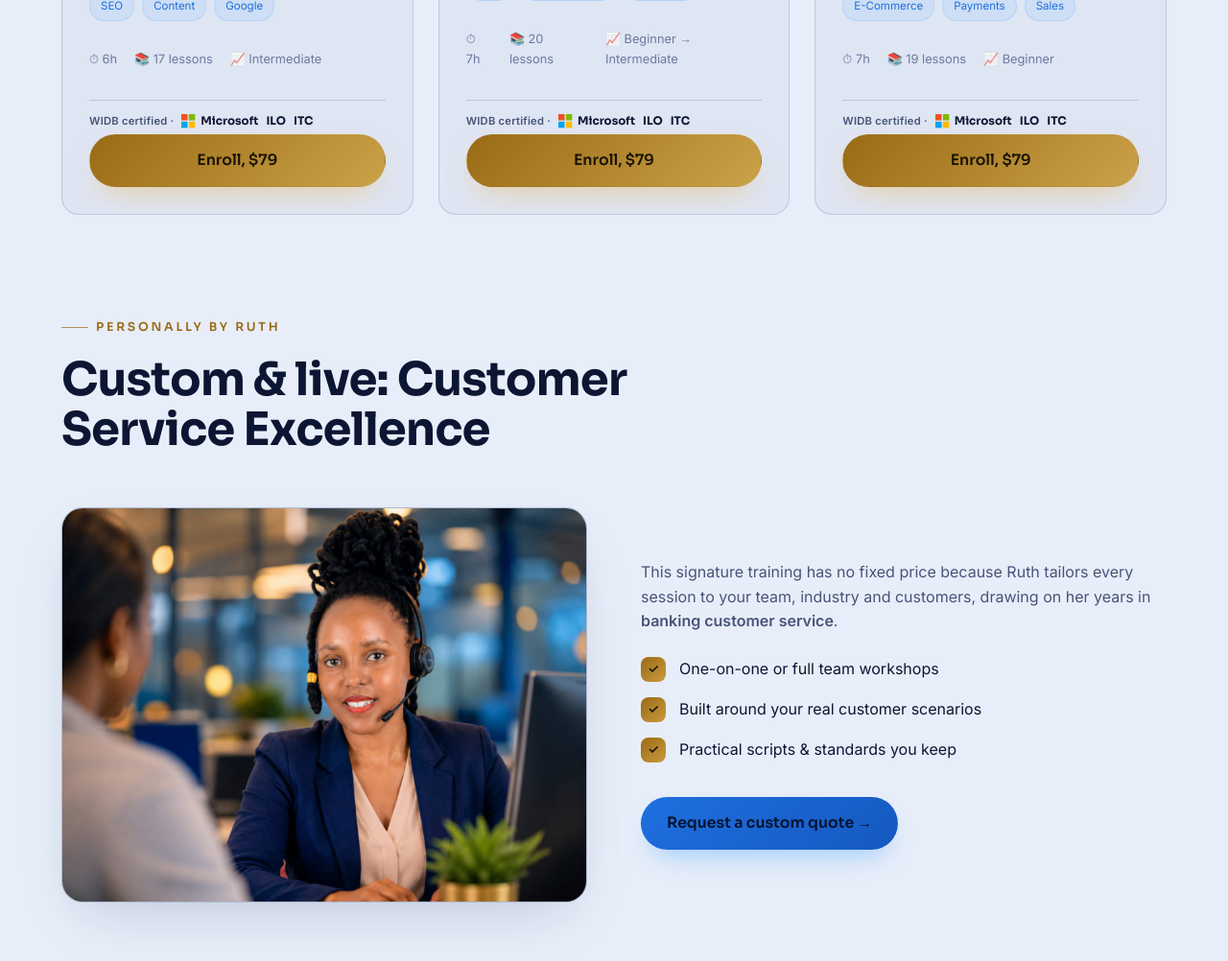
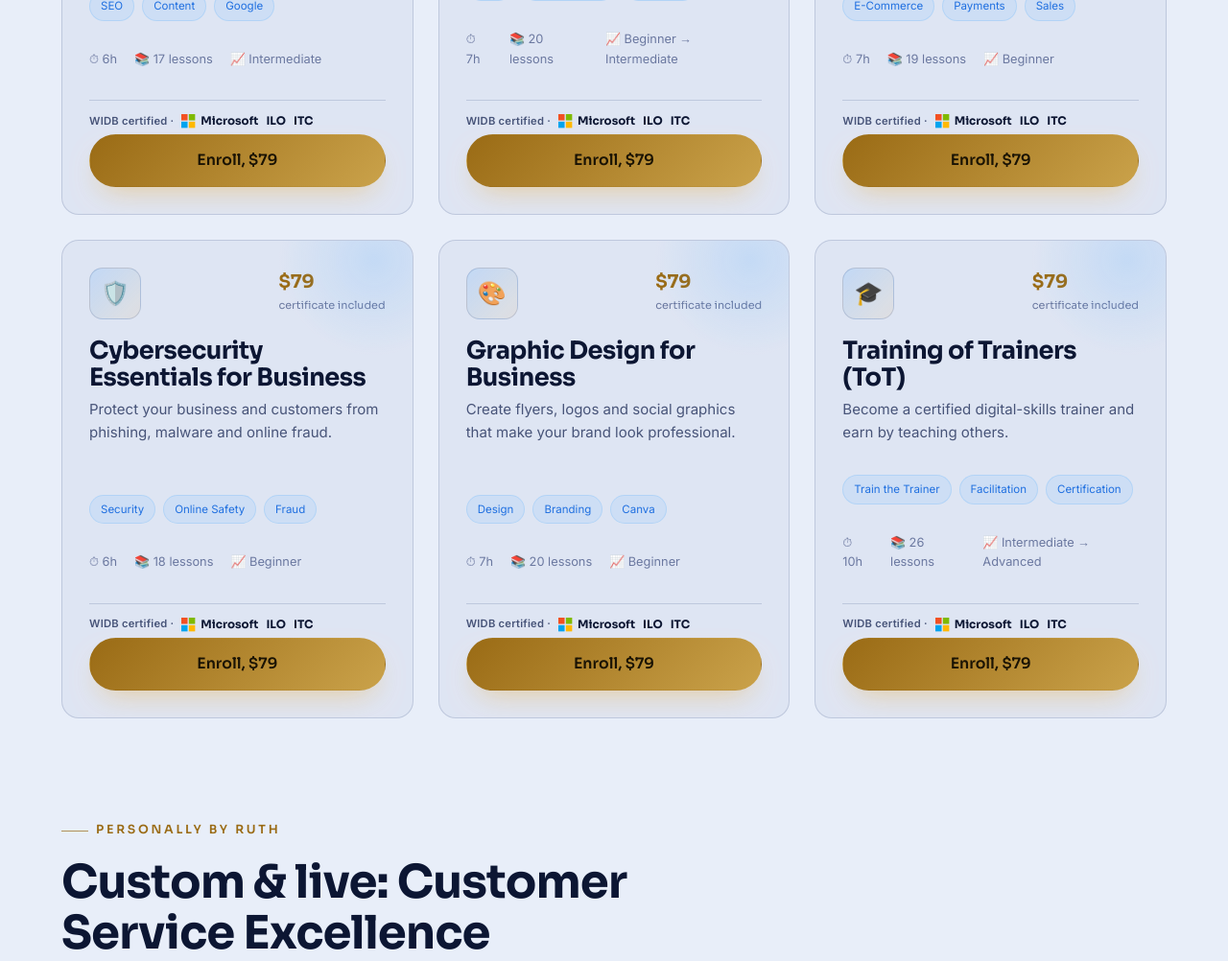
Before and after one commit to princess-israel/ruth-jackson-coach, a PHP site: page /programs.html in a window 1280 px wide. Shown: the part 1719-2721 px from the top of the page at 96% size. Run offline with PHP 8.4, Linux system fonts and the light colour scheme; some libraries are stand-ins or nearby versions.

Commit message:
Add 3 programs from old site, expandable course modules, Timshi branding, inclusive copy
- New programs: Cybersecurity Essentials, Graphic Design, Training of Trainers
- catalog_load now merges defaults + admin runtime so new courses appear live
- Course pages: topics replaced with an expandable module accordion (tap to expand)
- Timshi Universal Institute: logo in partners marquee + logo in checkout notice
- Homepage copy made inclusive (everyone, not only women); kept real credential names

Co-Authored-By: Claude Opus 4.8 <noreply@anthropic.com>

```diff
--- a/api/_catalog.php
+++ b/api/_catalog.php
@@ -10,13 +10,23 @@ function catalog_file() { return catalog_dir() . '/programs.json'; }
 function catalog_default_file() { return catalog_dir() . '/programs.default.json'; }
 
 function catalog_load() {
-  foreach ([catalog_file(), catalog_default_file()] as $f) {
-    if (file_exists($f)) {
-      $j = json_decode(file_get_contents($f), true);
-      if (is_array($j)) return $j;
-    }
+  // Merge committed defaults (base) with the admin-edited runtime catalog.
+  // Defaults provide any program not yet in the runtime file (e.g. newly added
+  // courses); runtime entries override default fields (e.g. admin price edits).
+  $read = function ($f) {
+    if (file_exists($f)) { $j = json_decode(file_get_contents($f), true); if (is_array($j)) return $j; }
+    return [];
+  };
+  $defaults = $read(catalog_default_file());
+  $runtime  = $read(catalog_file());
+
+  $byId = [];
+  foreach ($defaults as $p) { if (isset($p['id'])) $byId[$p['id']] = $p; }
+  foreach ($runtime as $p) {
+    if (!isset($p['id'])) continue;
+    $byId[$p['id']] = isset($byId[$p['id']]) ? array_merge($byId[$p['id']], $p) : $p;
   }
-  return [];
+  return array_values($byId);
 }
 
 function catalog_find($id) {
--- a/assets/css/styles.css
+++ b/assets/css/styles.css
@@ -501,3 +501,21 @@ section{position:relative}
 .topics-grid li{position:relative;padding-left:22px;font-size:.94rem;color:var(--muted)}
 .topics-grid li::before{content:"";position:absolute;left:0;top:.55em;width:7px;height:7px;border-radius:50%;background:var(--gold)}
 @media(max-width:680px){.topics-grid{grid-template-columns:1fr}}
+
+/* Course modules accordion */
+.modules{margin-top:16px;display:flex;flex-direction:column;gap:10px}
+.module{background:var(--glass);border:1px solid var(--line);border-radius:12px;overflow:hidden;transition:border-color .2s}
+.module[open]{border-color:var(--line-strong);background:var(--glass-2)}
+.module summary{display:flex;align-items:center;gap:14px;padding:15px 18px;cursor:pointer;list-style:none;font-family:var(--font-head);font-weight:600;font-size:.98rem}
+.module summary::-webkit-details-marker{display:none}
+.module summary:hover{background:rgba(255,255,255,.03)}
+.mod-num{flex:none;font-size:.82rem;color:var(--gold);font-weight:700;min-width:24px}
+.mod-title{flex:1}
+.mod-chev{flex:none;color:var(--muted-2);transition:transform .25s}
+.module[open] .mod-chev{transform:rotate(180deg);color:var(--gold)}
+.mod-body{padding:0 18px 16px 56px;color:var(--muted);font-size:.92rem;line-height:1.6}
+
+/* Timshi payment notice (in checkout) */
+.timshi-note{display:flex;gap:12px;align-items:flex-start;margin-top:14px;background:var(--glass);border:1px solid var(--line-strong);border-radius:12px;padding:12px 14px}
+.timshi-note img{width:46px;height:46px;border-radius:8px;flex:none;object-fit:cover}
+.timshi-note p{margin:0;font-size:.82rem;color:var(--text);line-height:1.5}
--- a/assets/js/data.js
+++ b/assets/js/data.js
@@ -109,6 +109,60 @@ window.RJ_PROGRAMS = [
       "Run launch promotions that drive first sales"
     ],
     summary: "Everything between a product idea and your first online order, in one guided path."
+  },
+  {
+    id: "cybersecurity-essentials",
+    icon: "🛡️",
+    title: "Cybersecurity Essentials for Business",
+    short: "Protect your business and customers from phishing, malware and online fraud.",
+    price: 79,
+    level: "Beginner",
+    hours: 6,
+    lessons: 18,
+    tags: ["Security", "Online Safety", "Fraud"],
+    outcomes: [
+      "Spot phishing, scams and fake messages before they cost you",
+      "Secure your email, passwords and social accounts properly",
+      "Protect customer data and payments from theft",
+      "Recover quickly and safely if something goes wrong"
+    ],
+    summary: "Most small businesses are one careless click away from a costly breach. This course gives you the practical habits and simple tools to keep your money, accounts and customers safe online."
+  },
+  {
+    id: "graphic-design",
+    icon: "🎨",
+    title: "Graphic Design for Business",
+    short: "Create flyers, logos and social graphics that make your brand look professional.",
+    price: 79,
+    level: "Beginner",
+    hours: 7,
+    lessons: 20,
+    tags: ["Design", "Branding", "Canva"],
+    outcomes: [
+      "Design flyers, posters and social posts that get noticed",
+      "Create a simple, memorable logo and brand kit",
+      "Use free tools like Canva like a pro",
+      "Keep a consistent, professional look everywhere"
+    ],
+    summary: "You don't need a designer or expensive software. Learn to create eye-catching, on-brand visuals yourself, so your business looks as professional as the big players."
+  },
+  {
+    id: "training-of-trainers",
+    icon: "🎓",
+    title: "Training of Trainers (ToT)",
+    short: "Become a certified digital-skills trainer and earn by teaching others.",
+    price: 79,
+    level: "Intermediate → Advanced",
+    hours: 10,
+    lessons: 26,
+    tags: ["Train the Trainer", "Facilitation", "Certification"],
+    outcomes: [
+      "Plan and deliver engaging training sessions with confidence",
+      "Facilitate both in-person and online workshops",
+      "Assess learners and issue meaningful certificates",
+      "Build a new income stream as a recognised trainer"
+    ],
+    summary: "This is the very pathway that certified Ruth as a WIDB Lead Trainer. Learn to train others in digital business on global platforms, earn a recognised certification, and turn your skills into a new way to earn."
   }
 ];
 
@@ -146,80 +200,111 @@ window.RJ_ARTICLE_IMG = {
 
 /* Partner organisations (real WIDB ecosystem) */
 window.RJ_PARTNERS = [
-  "Microsoft", "Women in Digital Business", "ITC · International Training Centre",
-  "International Labour Organization", "Microsoft Elevate", "EY"
+  "Timshi Universal Institute", "Microsoft", "Women in Digital Business",
+  "ITC · International Training Centre", "International Labour Organization", "EY"
 ];
 
-/* Topics covered in each course (syllabus shown on the course page).
-   Kept as a separate map so it survives the admin/server catalog merge. */
-window.RJ_PROGRAM_TOPICS = {
+/* Course modules — shown as an expandable accordion on each course page.
+   Each module has a title (t) and "what to expect" detail (d). Kept here (client-side,
+   keyed by program id) so it shows for any program regardless of the server catalog. */
+window.RJ_PROGRAM_MODULES = {
   "ai-women-entrepreneurs": [
-    "What AI is (and isn't) for a small business",
-    "Writing with ChatGPT: content, emails & proposals",
-    "AI prompts that get usable results every time",
-    "Creating images & graphics with AI tools",
-    "Automating admin, replies & scheduling",
-    "Building a simple AI workflow for your business",
-    "Using AI safely & responsibly",
-    "Your 30-day practical AI action plan"
+    { t: "What AI really is for a small business", d: "Cut through the hype: what AI can and can't do, and where it saves you the most time and money." },
+    { t: "Writing with ChatGPT & Copilot", d: "Draft content, emails, proposals and product descriptions in minutes instead of hours." },
+    { t: "Prompts that get usable results", d: "A simple prompting formula so the AI sounds like you and gives output you can actually use." },
+    { t: "Creating images & graphics with AI", d: "Generate logos, social posts and marketing visuals without a designer." },
+    { t: "Automating admin & replies", d: "Set up AI to handle repetitive messages, scheduling and routine tasks for you." },
+    { t: "Build a simple AI workflow", d: "Connect the tools into one repeatable system that runs part of your business." },
+    { t: "Using AI safely & responsibly", d: "Protect your data and avoid the common mistakes that get businesses into trouble." },
+    { t: "Your 30-day AI action plan", d: "Leave with a clear, week-by-week plan to put everything into practice." }
   ],
   "digital-marketing-social": [
-    "Knowing your audience & ideal customer",
-    "Building a recognisable brand voice & look",
-    "A content calendar that posts consistently",
-    "Writing captions & hooks that convert",
-    "Growing on Instagram, Facebook & TikTok",
-    "Running affordable Meta & TikTok ads",
-    "Reading your analytics & doubling down",
-    "Turning followers into paying customers"
+    { t: "Know your audience", d: "Define your ideal customer so every post speaks directly to the people who buy." },
+    { t: "Brand voice & visual identity", d: "Build a recognisable look and tone that makes your business memorable." },
+    { t: "A content calendar that runs itself", d: "Plan a month of posts in one sitting so you're never stuck for ideas." },
+    { t: "Captions & hooks that convert", d: "Write scroll-stopping openers and calls-to-action that turn views into sales." },
+    { t: "Growing on Instagram, Facebook & TikTok", d: "Practical growth tactics for each platform, no follower-buying gimmicks." },
+    { t: "Affordable, high-converting ads", d: "Run small Meta & TikTok ad budgets that actually bring customers." },
+    { t: "Reading your analytics", d: "Understand which posts work and double down on what's already winning." },
+    { t: "Followers into paying customers", d: "Move people from likes to messages to orders with a simple funnel." }
   ],
   "website-development": [
-    "Planning a website that sells",
-    "Choosing the right no-code platform",
-    "Pages every business site needs",
-    "Connecting a domain & business email",
-    "Adding payment & WhatsApp buttons",
-    "Making it fast & mobile-friendly",
-    "Basic on-page SEO for your pages",
-    "Publishing & maintaining it yourself"
+    { t: "Plan a website that sells", d: "Map the pages and journey that turn visitors into enquiries and buyers." },
+    { t: "Choose the right no-code platform", d: "Pick the easiest tool for your needs and budget, no coding required." },
+    { t: "Pages every business needs", d: "Build your home, services, about and contact pages the right way." },
+    { t: "Connect a domain & business email", d: "Get a professional yourname.com address and matching email." },
+    { t: "Add payment & WhatsApp buttons", d: "Let customers pay and reach you directly from your site." },
+    { t: "Fast & mobile-friendly", d: "Make sure your site loads quickly and looks great on phones." },
+    { t: "Basic on-page SEO", d: "Set up titles and text so Google can find and rank your pages." },
+    { t: "Publish & maintain it yourself", d: "Go live and confidently update your own site whenever you need." }
   ],
   "seo-online-visibility": [
-    "How Google search actually works",
-    "Finding keywords your customers type",
-    "Writing pages & articles that rank",
-    "On-page SEO essentials",
-    "Setting up Google Business Profile",
-    "Getting found for local searches",
-    "Free tools to track rankings & traffic",
-    "A monthly SEO routine you can keep"
+    { t: "How Google search works", d: "Understand what Google rewards so you can show up for the right searches." },
+    { t: "Find the keywords customers type", d: "Discover the exact phrases your buyers use, using free tools." },
+    { t: "Write pages & articles that rank", d: "Structure content the way Google and readers both love." },
+    { t: "On-page SEO essentials", d: "Titles, headings, links and images optimised the simple way." },
+    { t: "Google Business Profile", d: "Set up and optimise your profile to win local, ready-to-buy customers." },
+    { t: "Getting found locally", d: "Rank for 'near me' searches in your town or city." },
+    { t: "Track rankings & traffic for free", d: "Use Search Console and free tools to see what's working." },
+    { t: "A monthly SEO routine", d: "A short, repeatable checklist that grows free traffic over time." }
   ],
   "data-analysis-growth": [
-    "The numbers every business should track",
-    "Organising your data in spreadsheets",
-    "Building simple, clear dashboards",
-    "Reading sales, costs & profit with confidence",
-    "Spotting trends & seasonality",
-    "Using AI to summarise & explain data",
-    "Turning insights into decisions",
-    "Pricing & margin basics"
+    { t: "The numbers every business tracks", d: "Know the handful of metrics that actually drive decisions." },
+    { t: "Organise your data in spreadsheets", d: "Set up clean, simple sheets you'll actually keep using." },
+    { t: "Build clear dashboards", d: "Turn rows of numbers into simple charts you can read at a glance." },
+    { t: "Read sales, costs & profit", d: "Understand where your money really comes from and goes." },
+    { t: "Spot trends & seasonality", d: "See patterns early so you can plan stock, staff and promotions." },
+    { t: "Use AI to explain your data", d: "Let AI summarise your numbers in plain language." },
+    { t: "Turn insights into decisions", d: "Translate what you see into concrete actions that grow the business." },
+    { t: "Pricing & margin basics", d: "Price with confidence so every sale makes the profit you intend." }
   ],
   "ecommerce-selling-online": [
-    "Choosing the right platform for your products",
-    "Setting up your online store",
-    "Taking payments (cards & M-Pesa)",
-    "Delivery, shipping & order tracking",
-    "Photographing & listing products that sell",
-    "Writing product descriptions that convert",
-    "Launch promotions that drive first sales",
-    "Handling orders & customer follow-up"
+    { t: "Choose the right platform", d: "Match the best store platform to your products and budget." },
+    { t: "Set up your online store", d: "Build a clean, trustworthy store ready to take orders." },
+    { t: "Take payments (cards & M-Pesa)", d: "Accept money smoothly with the methods your customers use." },
+    { t: "Delivery & order tracking", d: "Set up shipping, delivery and tracking that keeps customers happy." },
+    { t: "Photograph & list products", d: "Make your products look irresistible with simple phone photography." },
+    { t: "Descriptions that convert", d: "Write product copy that answers questions and closes the sale." },
+    { t: "Launch promotions", d: "Run launch offers that drive your first wave of orders." },
+    { t: "Orders & customer follow-up", d: "Handle orders professionally and turn buyers into repeat customers." }
+  ],
+  "cybersecurity-essentials": [
+    { t: "The threats facing small businesses", d: "Understand phishing, malware, scams and fraud in plain language." },
+    { t: "Spotting phishing & fake messages", d: "Learn the tell-tale signs before a bad click costs you money." },
+    { t: "Strong passwords & 2FA", d: "Lock down your accounts with a system that's secure and easy to use." },
+    { t: "Securing email & social accounts", d: "Protect the accounts that run your business and brand." },
+    { t: "Protecting customer data & payments", d: "Keep customer information and money safe, and stay trustworthy." },
+    { t: "Safe devices & networks", d: "Simple settings for your phone, laptop and Wi-Fi that block most attacks." },
+    { t: "If something goes wrong", d: "A calm, step-by-step plan to recover quickly from a hack or scam." },
+    { t: "Your security checklist", d: "Leave with a one-page routine to stay protected every week." }
+  ],
+  "graphic-design": [
+    { t: "Design principles that work", d: "The few rules of layout, balance and contrast that make designs look professional." },
+    { t: "Colour & typography basics", d: "Choose colours and fonts that fit your brand and read well everywhere." },
+    { t: "Mastering Canva (free)", d: "Work fast in Canva with templates, layers and brand kits." },
+    { t: "Flyers, posters & banners", d: "Create print and digital marketing pieces that get attention." },
+    { t: "Designing a simple logo", d: "Build a clean, memorable logo and a matching brand kit." },
+    { t: "Social media graphics", d: "Make consistent, scroll-stopping posts and stories." },
+    { t: "Visuals for your website", d: "Design headers, buttons and images that lift your site." },
+    { t: "Building a consistent brand", d: "Keep one professional look across everything you publish." }
+  ],
+  "training-of-trainers": [
+    { t: "What makes a great trainer", d: "The mindset and skills that turn an expert into an effective teacher." },
+    { t: "Designing a training session", d: "Plan clear objectives, content and timing learners actually follow." },
+    { t: "Engaging delivery techniques", d: "Keep any room energised, whether in person or online." },
+    { t: "Facilitating online workshops", d: "Run smooth, interactive sessions on global platforms." },
+    { t: "Handling questions & tough rooms", d: "Stay confident and in control with any group." },
+    { t: "Assessing learners & certifying", d: "Measure progress fairly and issue certificates that mean something." },
+    { t: "Getting certified & onboarded", d: "Earn your trainer certification and access to training platforms." },
+    { t: "Earning as a trainer", d: "Turn your new credential into a real, recurring income stream." }
   ],
   "customer-service-excellence": [
-    "The mindset of world-class service",
-    "Turning complaints into loyalty",
-    "Communication frameworks that calm any situation",
-    "Phone, chat & in-person service standards",
-    "Handling difficult customers with confidence",
-    "Building a service culture for your team",
-    "Scripts & standards your team keeps"
+    { t: "The mindset of world-class service", d: "Why trust, not just politeness, is what wins loyal customers." },
+    { t: "Turning complaints into loyalty", d: "A recovery method that turns upset customers into fans." },
+    { t: "Communication frameworks", d: "Simple scripts that calm tension and build trust fast." },
+    { t: "Phone, chat & in-person standards", d: "Consistent service across every channel your team uses." },
+    { t: "Handling difficult customers", d: "Stay composed and resolve hard situations with confidence." },
+    { t: "Building a service culture", d: "Standards and habits your whole team can own, not just memorise." },
+    { t: "Scripts & standards you keep", d: "Leave with practical templates tailored to your business." }
   ]
 };
--- a/assets/js/main.js
+++ b/assets/js/main.js
@@ -261,6 +261,7 @@
     mq.innerHTML = set + set; // duplicate for seamless loop
   }
   function partnerLogo(name) {
+    if (/timshi/i.test(name)) return `<img src="assets/img/timshi-logo.png" alt="Timshi Universal Institute" style="width:26px;height:26px;border-radius:6px;object-fit:cover">`;
     if (/microsoft/i.test(name)) return `<svg width="22" height="22" viewBox="0 0 23 23"><rect width="10" height="10" fill="#f25022"/><rect x="12" width="10" height="10" fill="#7fba00"/><rect y="12" width="10" height="10" fill="#00a4ef"/><rect x="12" y="12" width="10" height="10" fill="#ffb900"/></svg>`;
     if (/itc|labour|ilo/i.test(name)) return `<svg width="22" height="22" viewBox="0 0 24 24" fill="none" stroke="#4ea8ff" stroke-width="1.6"><circle cx="12" cy="12" r="9"/><path d="M3 12h18M12 3a14 14 0 0 1 0 18M12 3a14 14 0 0 0 0 18"/></svg>`;
     if (/ey/i.test(name)) return `<svg width="22" height="22" viewBox="0 0 24 24"><rect width="24" height="24" rx="3" fill="#ffe600"/><text x="12" y="17" font-size="11" font-weight="800" text-anchor="middle" fill="#111">EY</text></svg>`;
```
Also changed, not shown: data/programs.default.json (+54 -0 lines), index.html (+7 -7 lines), program.html (+11 -7 lines), assets/img/timshi-logo.png (added).
